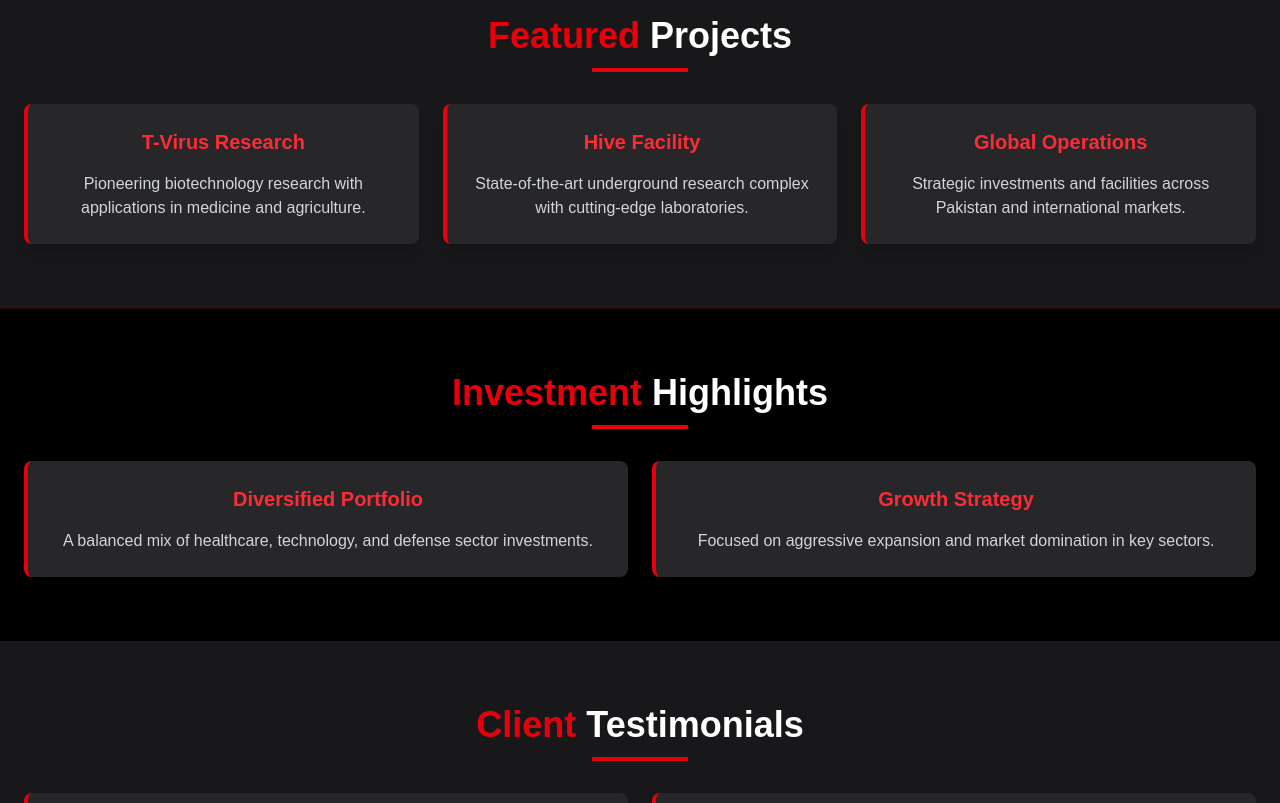
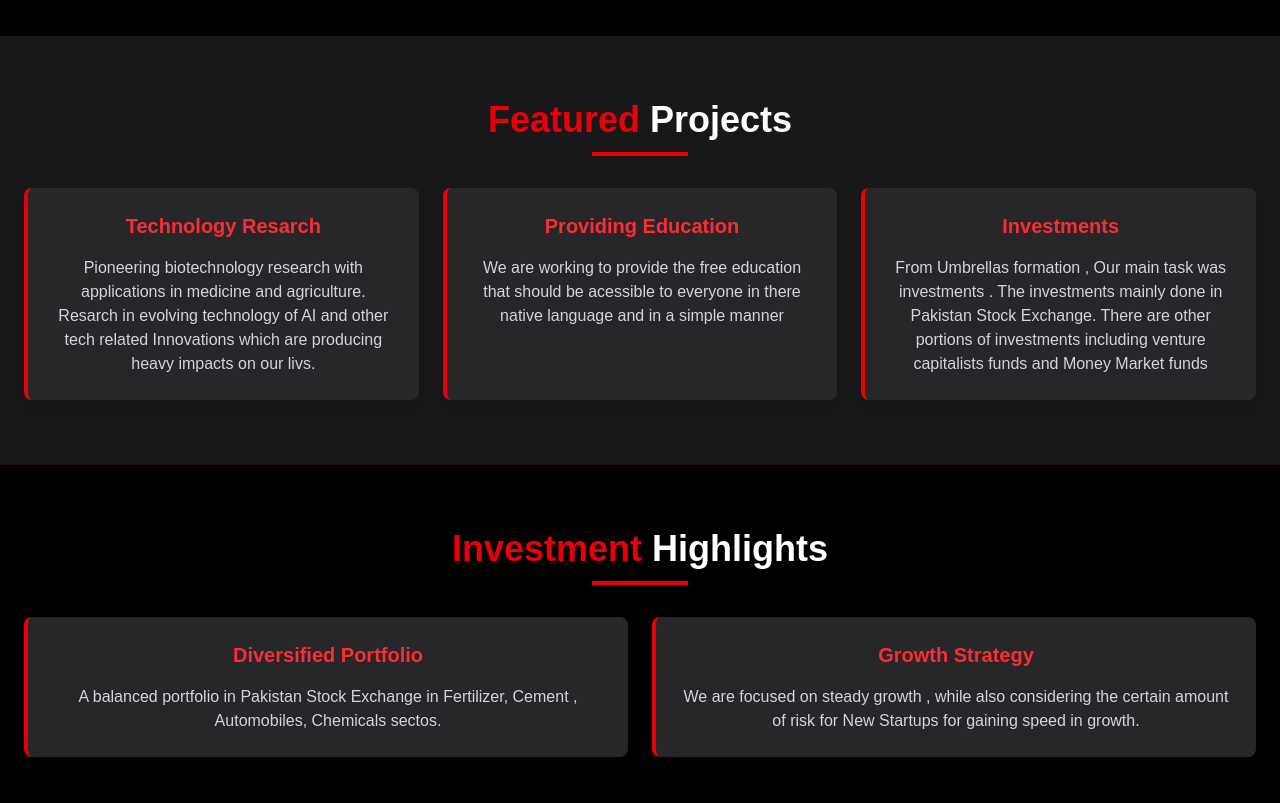
Before and after one commit to Hammad576/UmbrellaCarporation, a Next.js app in the folder umbrella/: page / in a window 1280 px wide. Shown: the part 1300-2103 px from the top of the page. Built offline with nearby package versions, Linux system fonts and the light colour scheme.

Commit message:
Working on writing

```diff
--- a/umbrella/src/app/components/Home.tsx
+++ b/umbrella/src/app/components/Home.tsx
@@ -97,7 +97,8 @@ export default function Home() {
           </h2>
           <div className="w-24 h-1 bg-red-600 mx-auto mb-6"></div>
           <p className="text-lg text-gray-300 max-w-2xl mx-auto mb-8">
-            Founded in 1996 in Larkana, Karachi, under a different name, Umbrella Corporation has evolved into a leader in research, education, and investment. Our mission is to drive innovation and progress in Pakistan and beyond.
+
+            Umbrella Caropration Pakistan was founded in Larkan Karachi in year 1996 under a different Name. The purpose of this company was to make it as a Mother company to all the projects held at that time CEO. Its main domain were investment in Pakistan Stock Exchange, Research in Social Scineces and Technology and making Education Free and acessible for everyone. Now the company is shifted its headquarter in Attock , Punjab. We are still working on our targets.
           </p>
           <Link href="/about" passHref legacyBehavior>
             <motion.button
@@ -122,20 +123,22 @@ export default function Home() {
           <div className="grid grid-cols-1 md:grid-cols-3 gap-6 mt-8">
             {/* Project 1 */}
             <Box
-              title="T-Virus Research"
-              description="Pioneering biotechnology research with applications in medicine and agriculture."
+              title="Technology Resarch"
+              description="Pioneering biotechnology research with applications in medicine and agriculture.
+              Resarch in evolving technology of AI and other tech related Innovations which are producing heavy impacts on our livs.
+              "
               className="bg-zinc-800 border-l-4 border-red-600 hover:bg-zinc-700"
             />
             {/* Project 2 */}
             <Box
-              title="Hive Facility"
-              description="State-of-the-art underground research complex with cutting-edge laboratories."
+              title="Providing Education"
+              description="We are working to provide the free education that should be acessible to everyone in there native language and in a simple manner"
               className="bg-zinc-800 border-l-4 border-red-600 hover:bg-zinc-700"
             />
             {/* Project 3 */}
             <Box
-              title="Global Operations"
-              description="Strategic investments and facilities across Pakistan and international markets."
+              title="Investments"
+              description="From Umbrellas formation , Our main task was investments . The investments mainly done in Pakistan Stock Exchange. There are other portions of investments  including venture capitalists funds and Money Market funds"
               className="bg-zinc-800 border-l-4 border-red-600 hover:bg-zinc-700"
             />
           </div>
@@ -153,13 +156,13 @@ export default function Home() {
             {/* Highlight 1 */}
             <Box
               title="Diversified Portfolio"
-              description="A balanced mix of healthcare, technology, and defense sector investments."
+              description="A balanced portfolio in Pakistan Stock Exchange in Fertilizer, Cement , Automobiles, Chemicals sectos."
               className="bg-zinc-800 border-l-4 border-red-600 hover:bg-zinc-700"
             />
             {/* Highlight 2 */}
             <Box
               title="Growth Strategy"
-              description="Focused on aggressive expansion and market domination in key sectors."
+              description="We are focused on steady growth , while also considering the certain amount of risk for New Startups for gaining speed in growth."
               className="bg-zinc-800 border-l-4 border-red-600 hover:bg-zinc-700"
             />
           </div>
```
Also changed, not shown: umbrella/public/1_BVEda1HSw30KiIT7TxnT8A.webp (added), umbrella/public/Monolithic-Architecture.png (added).
